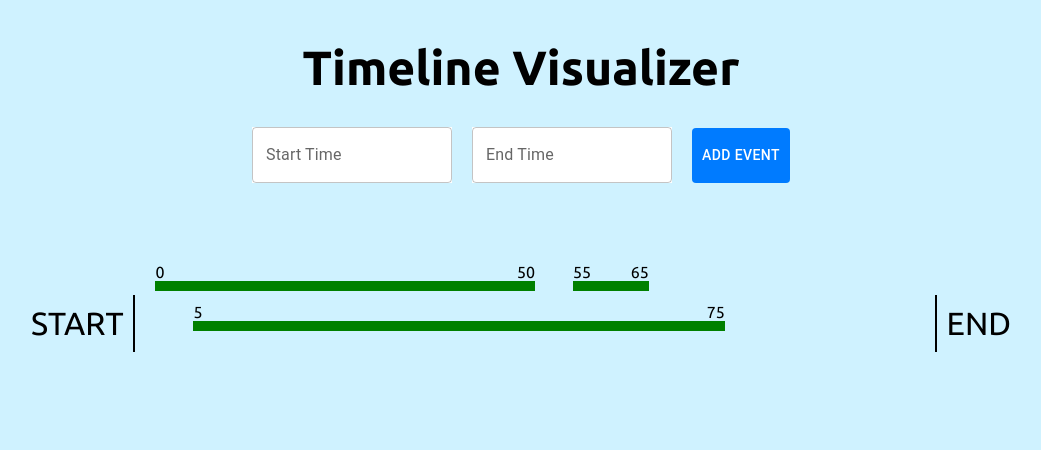
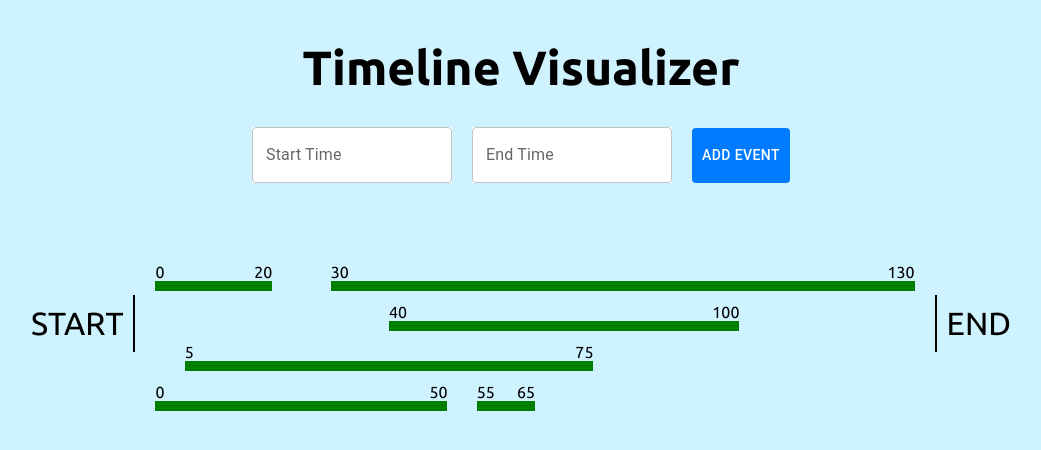
Before and after one commit to tombak98/SST-challenge, a React app: page / in a window 1280 px wide. Shown: the top 450 px of the page, without its empty margins (119-1160 px from the left). Built offline with nearby package versions, Linux system fonts and the light colour scheme.

Commit message:
displaying starting input data works

```diff
--- a/src/App.js
+++ b/src/App.js
@@ -30,7 +30,15 @@ function App(){
             {
                 startTime: 40,
                 endTime: 100
-            }
+            },
+            {
+                startTime: 30,
+                endTime: 130
+            },
+            {
+                startTime: 0,
+                endTime: 20
+            },
         ])
     },[])
 
@@ -102,15 +110,12 @@ function App(){
         }
     }
 
-    console.log(items)
-    console.log(finalItems)
-
     return(
         <>
         <div id="main-container">
             <h1>Timeline Visualizer</h1>
             <InputSection/>
-            <Timeline start={0} end={100} finalItems={finalItems}/>
+            <Timeline start={startTotal} end={endTotal} finalItems={finalItems}/>
         </div>
         </>
 
--- a/src/components/Timeline.js
+++ b/src/components/Timeline.js
@@ -1,11 +1,11 @@
 import React from "react";
 import TimelineItems from "./TimelineItems";
 
-const Timeline = ({start, end}) => {
+const Timeline = ({start, end, finalItems}) => {
     return (
         <div id="timeline">
             <p id="time-start">START</p>
-            <TimelineItems/>
+            <TimelineItems finalItems={finalItems} start={start} end={end}/>
             <p id="time-end">END</p>
         </div>
     )
--- a/src/components/TimelineItems.js
+++ b/src/components/TimelineItems.js
@@ -1,6 +1,6 @@
 import React from "react";
 
-const TimelineItems = () => {
+const TimelineItems = ({start, end, finalItems}) => {
 
     const objects = [
         {
@@ -23,8 +23,8 @@ const TimelineItems = () => {
     return (
         <>
         <div id="timeline-main">
-            {objects.map((item) =>
-                <div className='timeline-item' style={{width: `${item.endTime - item.startTime}%`, marginTop: `${item.row*40}px`, left:`${item.startTime}%`}}>
+            {finalItems?.map((item,idx) =>
+                <div key={idx} className='timeline-item' style={{width: `${(item.endTime - item.startTime)/(end-start)*100}%`, marginTop: `${item.row*40}px`, left:`${(item.startTime - start)/(end-start)*100}%`}}>
                     <div>
                         <span className="item-start">{item.startTime}</span>
                         <span className="item-end">{item.endTime}</span>
```
Also changed, not shown: public/bundle.js, 1 other file (tests, documents, lock files or other folders).
